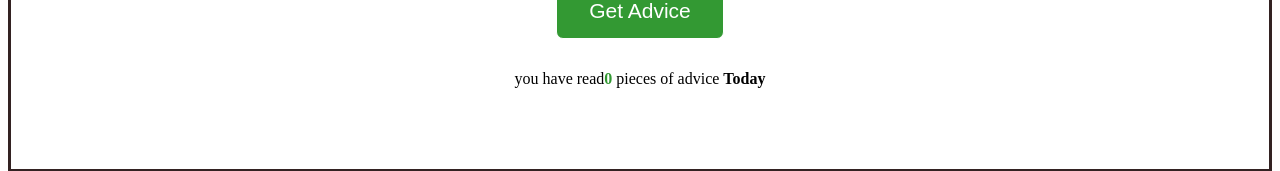
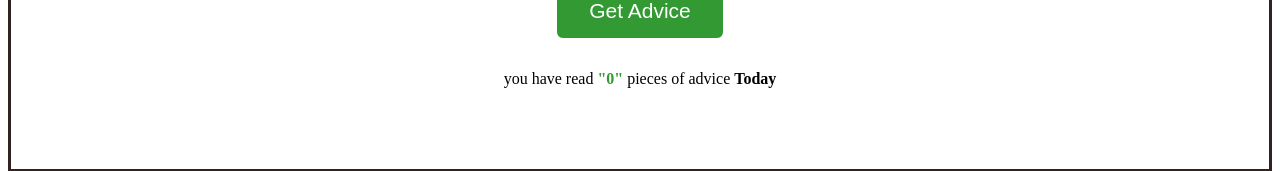
Before and after one commit to Dahbi-Dev/Get-Advice-api, a React (Create React App) app: page / in a window 1280 px wide. Shown: the part 263-434 px from the top of the page. Built offline with nearby package versions, Linux system fonts and the light colour scheme.

Commit message:
Update Message.js

```diff
--- a/src/api-advice/Message.js
+++ b/src/api-advice/Message.js
@@ -3,9 +3,7 @@ import React from 'react';
 const Message = (props) => {
     return (
         <div style={{padding:'15px 32px'}}>
-            <p>you have read
-        <strong style={{ color: '#393' }}>{props.count} </strong>
-    pieces of advice <strong>Today</strong></p>
+            <p>you have read  <strong style={{ color: '#393' }}> "{props.count}" </strong>  pieces of advice <strong>Today</strong></p>
 
         </div>
     );
```
